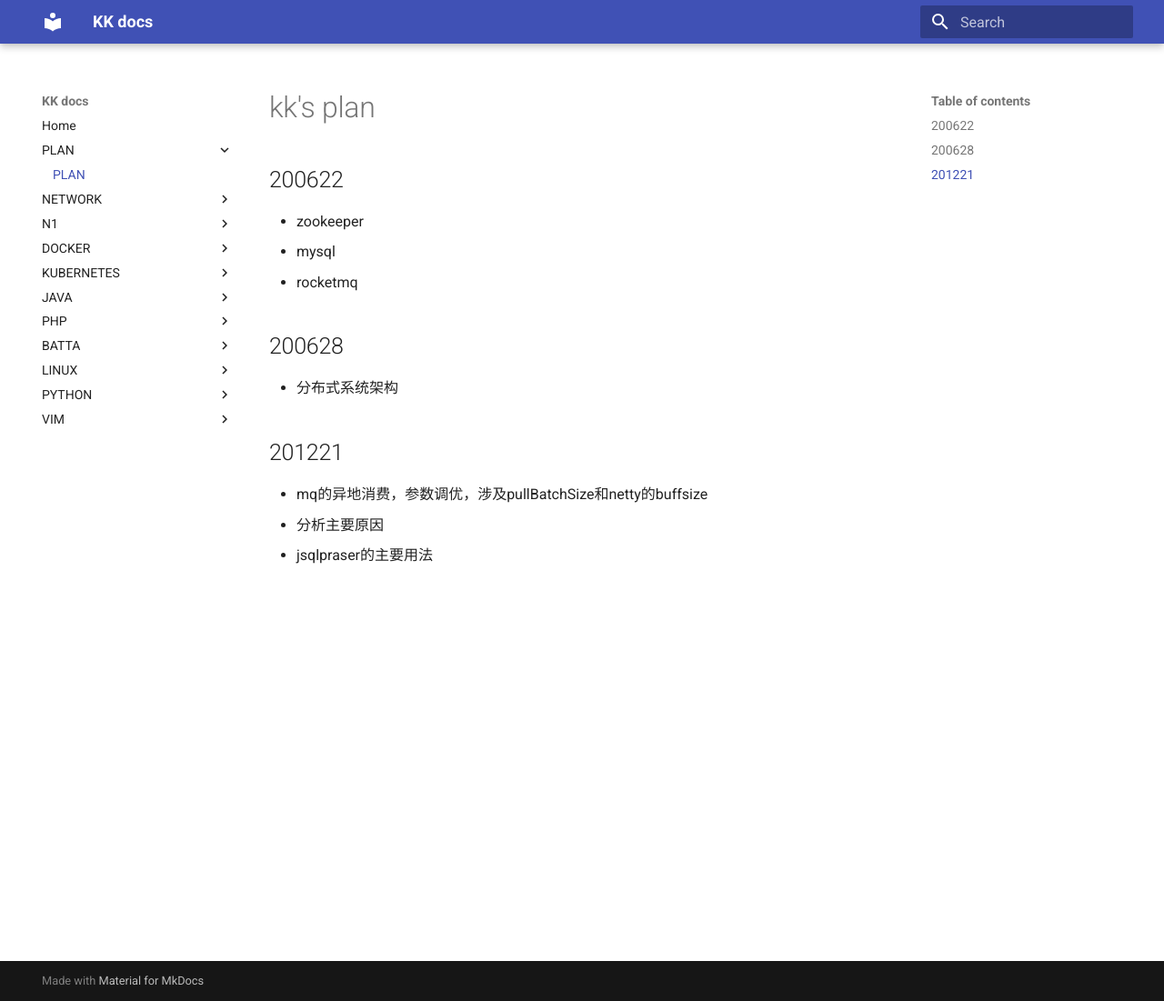
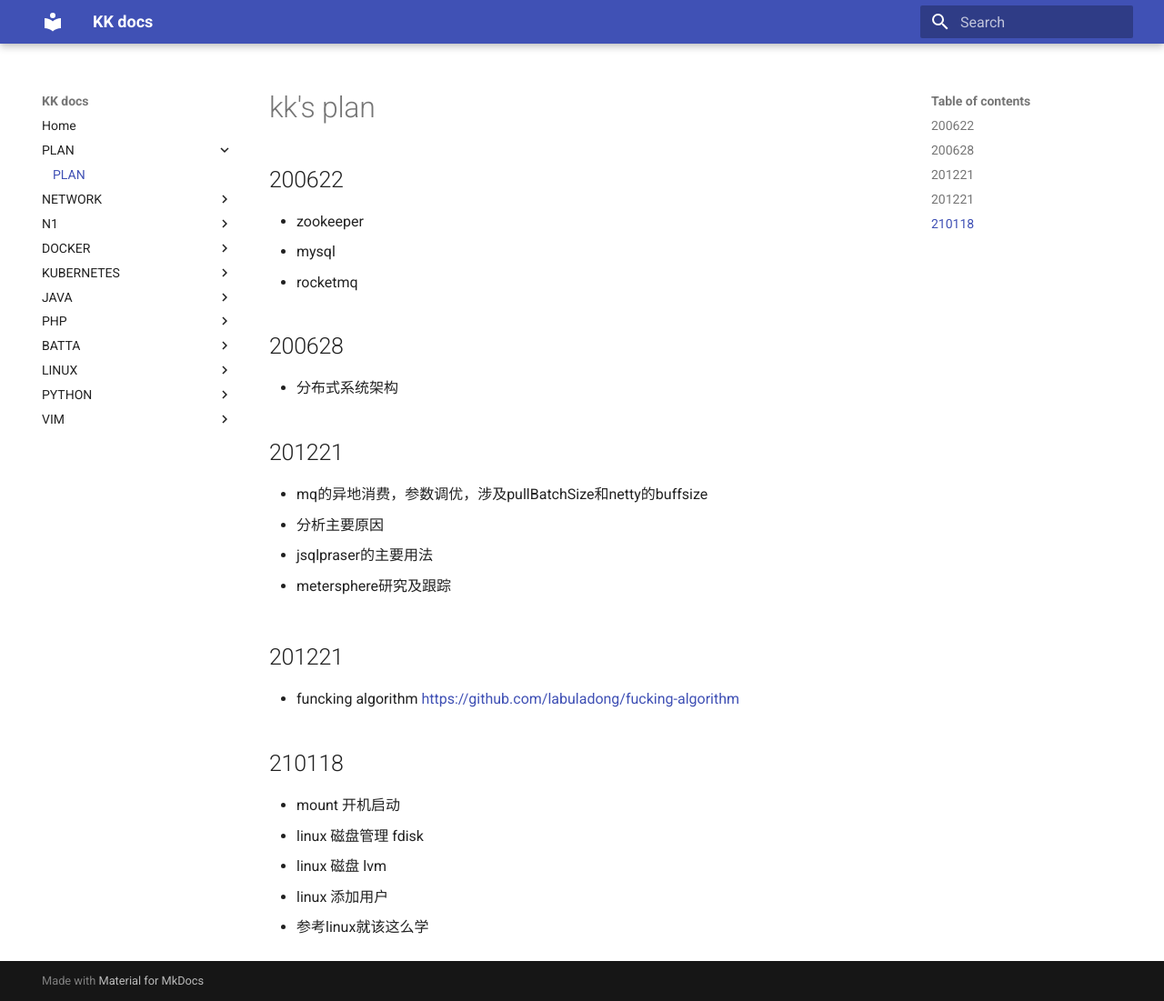
Before and after one commit to block-pro/kkdocs, an MkDocs documentation site: the page built from docs/plan/plan.md, in a window 1280 px wide and 1101 px high. Shown: the whole window at 91% size. Built offline with MkDocs 1.6.1 and Material for MkDocs 9.7.7, drawn with Linux system fonts in a browser that asks for light colours.

Commit message:
add some plan

```diff
--- a/docs/plan/plan.md
+++ b/docs/plan/plan.md
@@ -16,3 +16,18 @@
 * 分析主要原因
 
 * jsqlpraser的主要用法
+
+* metersphere研究及跟踪
+
+## 201221
+
+* funcking algorithm <https://github.com/labuladong/fucking-algorithm>
+
+
+## 210118
+
+* mount 开机启动
+* linux 磁盘管理 fdisk
+* linux 磁盘 lvm
+* linux 添加用户
+* 参考linux就该这么学
```
